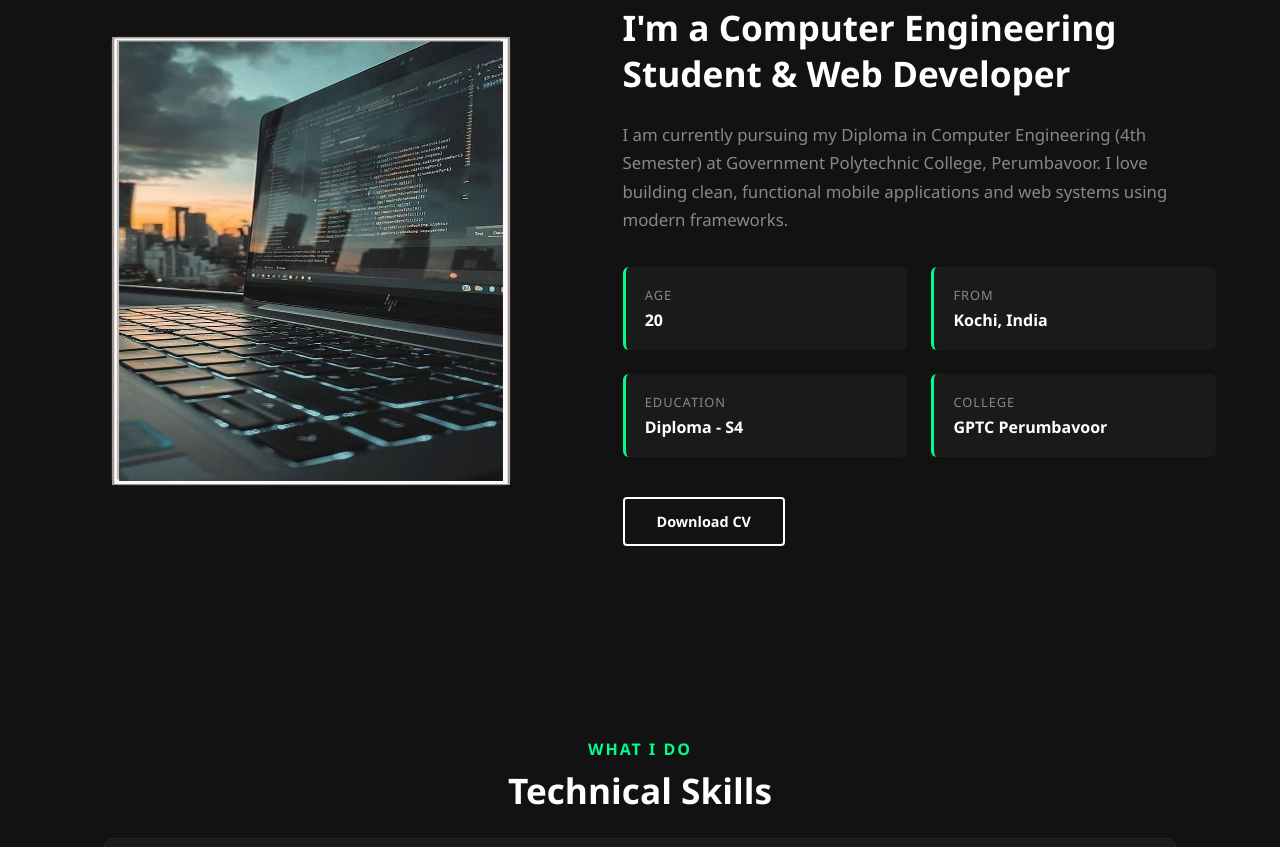
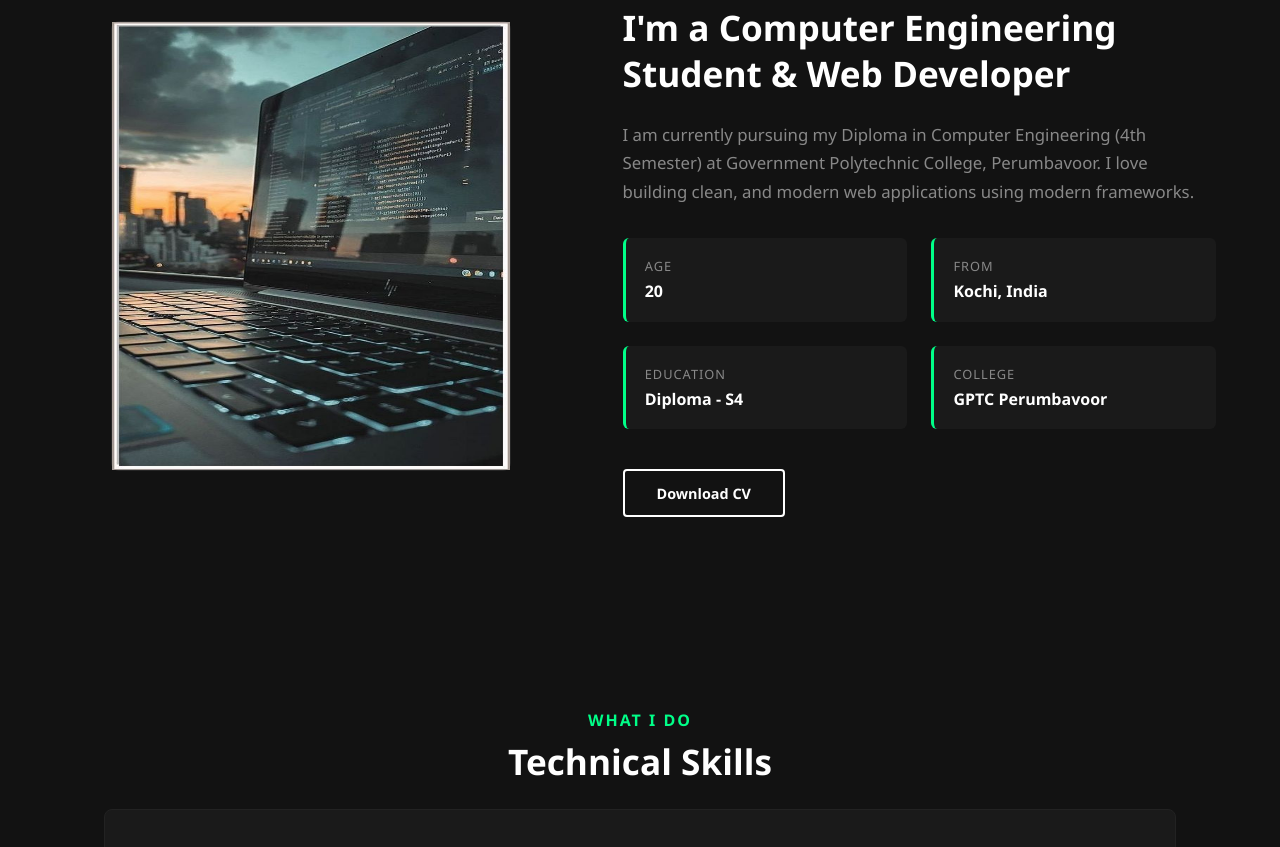
Before and after one commit to Sivapriya05-sivv/portfolio, a plain HTML site: page index.html in a window 1280 px wide. Shown: the part 793-1640 px from the top of the page. Drawn offline with Linux system fonts and the light colour scheme.

Commit message:
changed about section

```diff
--- a/index.html
+++ b/index.html
@@ -78,7 +78,7 @@
                 <p style="font-size: 1rem;color: #00ff88;font-weight: 600;text-transform: uppercase;letter-spacing: 2px;margin-bottom: 0.5rem;">Who am I?</p>
                 <h2 style=" font-size: 2.2rem;font-weight: 700;line-height: 1.3;margin-bottom: 1.5rem;">I'm a Computer Engineering Student & Web Developer</h2>
                 <p style="color:#888888;font-size: 1.05rem;line-height: 1.7;margin-bottom: 2rem;">
-                    I am currently pursuing my Diploma in Computer Engineering (4th Semester) at Government Polytechnic College, Perumbavoor. I love building clean, functional mobile applications and web systems using modern frameworks.
+                    I am currently pursuing my Diploma in Computer Engineering (4th Semester) at Government Polytechnic College, Perumbavoor. I love building clean, and modern web applications using modern frameworks.
                 </p>
 
                 <div class="about-details-grid">
```
